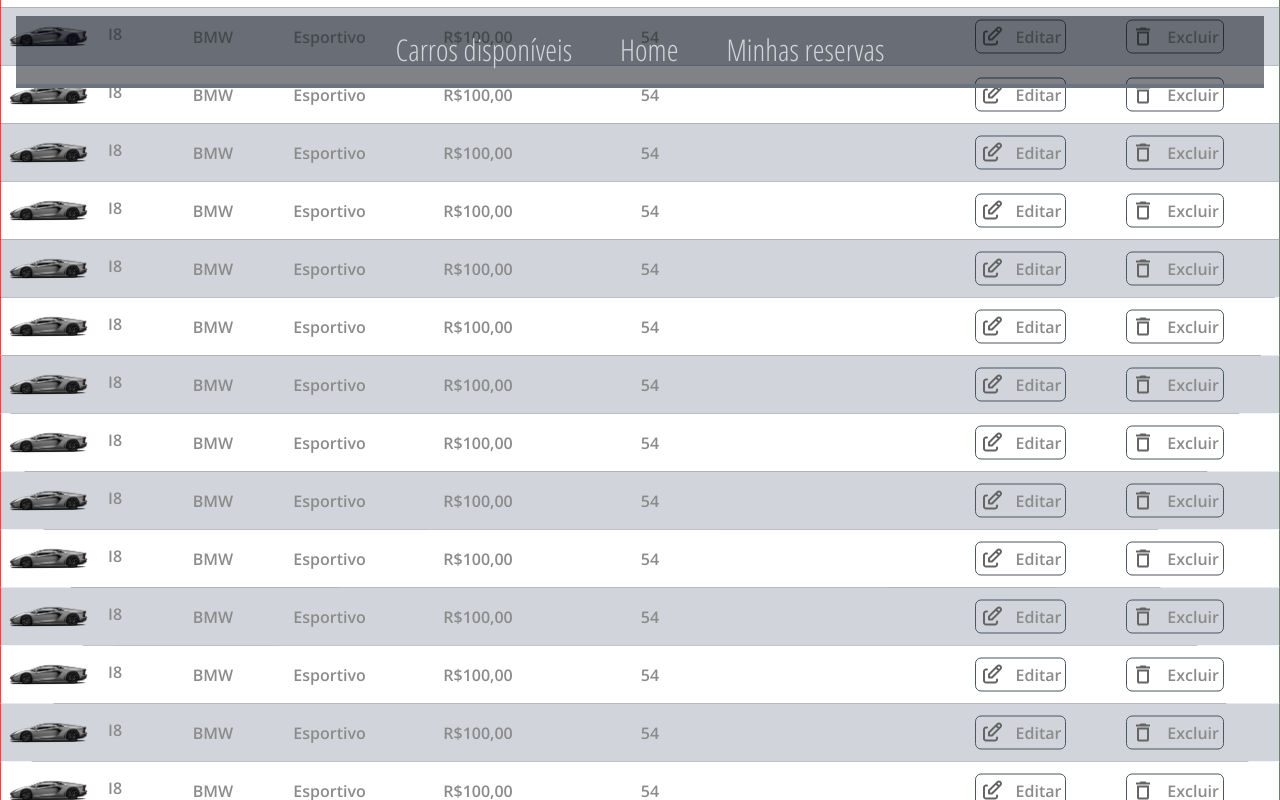
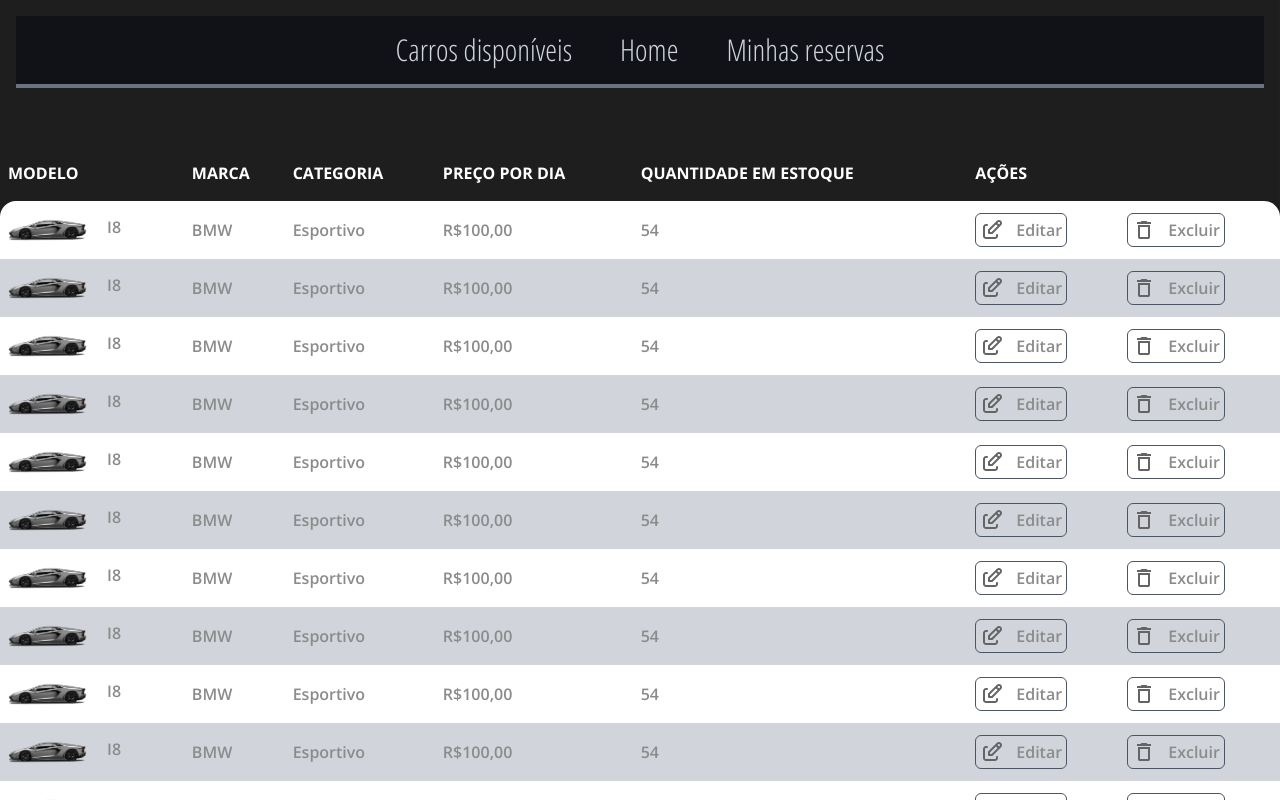
Before and after one commit to Vinicius-Borges-dev/thousand-miles, a Next.js app in the folder frontend/: page /pages/manager/vehicles in a window 1280 px wide. Shown: the top 800 px of the page. Built offline with nearby package versions, Linux system fonts and the light colour scheme.

Commit message:
Modificação: Alterando a maneira que a pagina se ajusta a altura dos elementos children

```diff
--- a/frontend/app/components/pages/manager/vehicles/VehicleRow.tsx
+++ b/frontend/app/components/pages/manager/vehicles/VehicleRow.tsx
@@ -3,7 +3,6 @@
 import iconEdit from "@icons/iconEdit.svg";
 import iconDelete from "@icons/iconTrash.svg";
 import Link from "next/link";
-import { Key } from "react";
 
 type VehicleRowProps = {
   model: string;
@@ -11,7 +10,6 @@
   category: string;
   pricePerDay: GLfloat;
   amount: number;
-  key: Key;
 };
 
 export default function VehicleRow({
@@ -20,10 +18,9 @@
   category,
   pricePerDay,
   amount,
-  key,
 }: VehicleRowProps) {
   return (
-    <tr className="odd:bg-white even:bg-gray-300" key={key}>
+    <tr className="odd:bg-white even:bg-gray-300">
       <td>
         <span className="flex gap-3">
           <Image src={bmwCinza} height={30} alt="Veiculo" />
--- a/frontend/app/components/pages/vehicles/index/GridCars.tsx
+++ b/frontend/app/components/pages/vehicles/index/GridCars.tsx
@@ -3,7 +3,7 @@
 export default function GridCars() {
   return (
     <section className="grid grid-cols-4 gap-4 mt-20">
-        {Array.from({ length: 6 }).map((_, index) => (
+        {Array.from({ length: 16 }).map((_, index) => (
             <CardCars key={index} />
         ))}
     </section>
--- a/frontend/app/components/shared/Base.tsx
+++ b/frontend/app/components/shared/Base.tsx
@@ -4,7 +4,6 @@
 import Footer from "./Footer";
 import Navbar from "./Navbar";
 import Background from "./Background";
-import Table from "@components/shared/Table";
 
 type BaseProps = {
   children: React.ReactNode;
@@ -13,39 +12,30 @@
 export default function Base({ children }: BaseProps) {
   const backgroundRef = useRef<HTMLDivElement | null>(null);
   const mainRef = useRef<HTMLDivElement | null>(null);
-  const tableRef = useRef<HTMLTableElement | null>(null);
+  const footerRef = useRef<HTMLDivElement | null>(null);
 
   useEffect(() => {
     const background = backgroundRef.current;
     const main = mainRef.current;
-    const table = tableRef.current;
+    const footer = footerRef.current;
 
     if (background && main) {
       const mainHeight = main.offsetHeight;
-      background.style.height = `${mainHeight}px`;
+      const footerHeight = footer.offsetHeight;
+      background.style.height = `${mainHeight + footerHeight + 20}px`;
     }
-
-    if (table) {
-      const tableHeight = table.offsetHeight;
-      console.log("Height of Table:", tableHeight);
-    }
-  }, [backgroundRef, mainRef]);
+  }, [backgroundRef, mainRef.current?.offsetHeight]);
 
   return (
     <>
       <Background ref={backgroundRef} />
       <Navbar />
       <main
-        className="min-h-[120vh] container absolute pt-28 left-2/4 -translate-x-2/4"
+        className="min-h-[120vh] container absolute pt-28 left-2/4 -translate-x-2/4 z-0"
         ref={mainRef}
       >
-        {React.Children.map(children, (child) => {
-          if (React.isValidElement(child) && child.type === Table) {
-            return React.cloneElement(child, { ref: tableRef });
-          }
-          return child;
-        })}
-        <Footer />
+        {children}
+        <Footer ref={footerRef} />
       </main>
     </>
   );
--- a/frontend/app/components/shared/Footer.tsx
+++ b/frontend/app/components/shared/Footer.tsx
@@ -1,9 +1,10 @@
 import Image from "next/image";
 import Logo from "@images/logo.svg";
+import { forwardRef } from "react";
 
-export default function Footer() {
+const Footer = forwardRef<HTMLDivElement>((props, ref) => {
   return (
-    <footer className="w-full mt-40 flex justify-center pb-2 absolute bottom-0">
+    <footer className="w-full mt-40 flex justify-center pb-2 absolute bottom-[-164px]" ref={ref}>
       <ul className="flex gap-4 *:text-white font-open-sans text-2xl items-end">
         <li>Todos os direitos reservados</li>
         <li>
@@ -13,4 +14,8 @@
       </ul>
     </footer>
   );
-}
+});
+
+Footer.displayName = "Footer";
+
+export default Footer;
--- a/frontend/app/components/shared/TableContainer.tsx
+++ b/frontend/app/components/shared/TableContainer.tsx
@@ -1,6 +1,5 @@
 "use server";
 
-import Table from "@root/app/components/shared/Table";
 import VehicleRow from "../pages/manager/vehicles/VehicleRow";
 
 type TableContainerProps = {
@@ -14,7 +13,8 @@
 }: TableContainerProps) {
   console.log(content);
   return (
-    <Table>
+    <div className="">
+      <table className="w-full *:font-open-sans mt-12">
         <thead className="[&>tr>th]:text-left [&>tr>th]:pl-2 [&>tr>th]:pb-4 *:uppercase *:font-bold">
           <tr>
             {keys.map((content, index) => {
@@ -34,7 +34,7 @@
           {/* {content.map((item, index) => {
             return <VehicleRow />;
           })} */}
-        {Array.from({ length: 55 }).map((_, index) => {
+          {Array.from({ length: 25 }).map((_, index) => {
             return (
               <VehicleRow
                 model="I8"
@@ -47,6 +47,7 @@
             );
           })}
         </tbody>
-    </Table>
+      </table>
+    </div>
   );
 }
--- a/frontend/app/pages/manager/vehicles/page.tsx
+++ b/frontend/app/pages/manager/vehicles/page.tsx
@@ -1,10 +1,17 @@
 import TableContainer from "@components/shared/TableContainer";
 
-export default function ManagerVehicles()
-{
-    return(
-        <>
-            <TableContainer keys={['modelo', 'marca', 'categoria', 'preço por dia', 'quantidade em estoque', 'ações']} content={['']}/>
-        </>
-    )
+export default function ManagerVehicles() {
+  return (
+    <TableContainer
+      keys={[
+        "modelo",
+        "marca",
+        "categoria",
+        "preço por dia",
+        "quantidade em estoque",
+        "ações",
+      ]}
+      content={[""]}
+    />
+  );
 }
```
Lines whose indentation alone changed are shown as unchanged.
